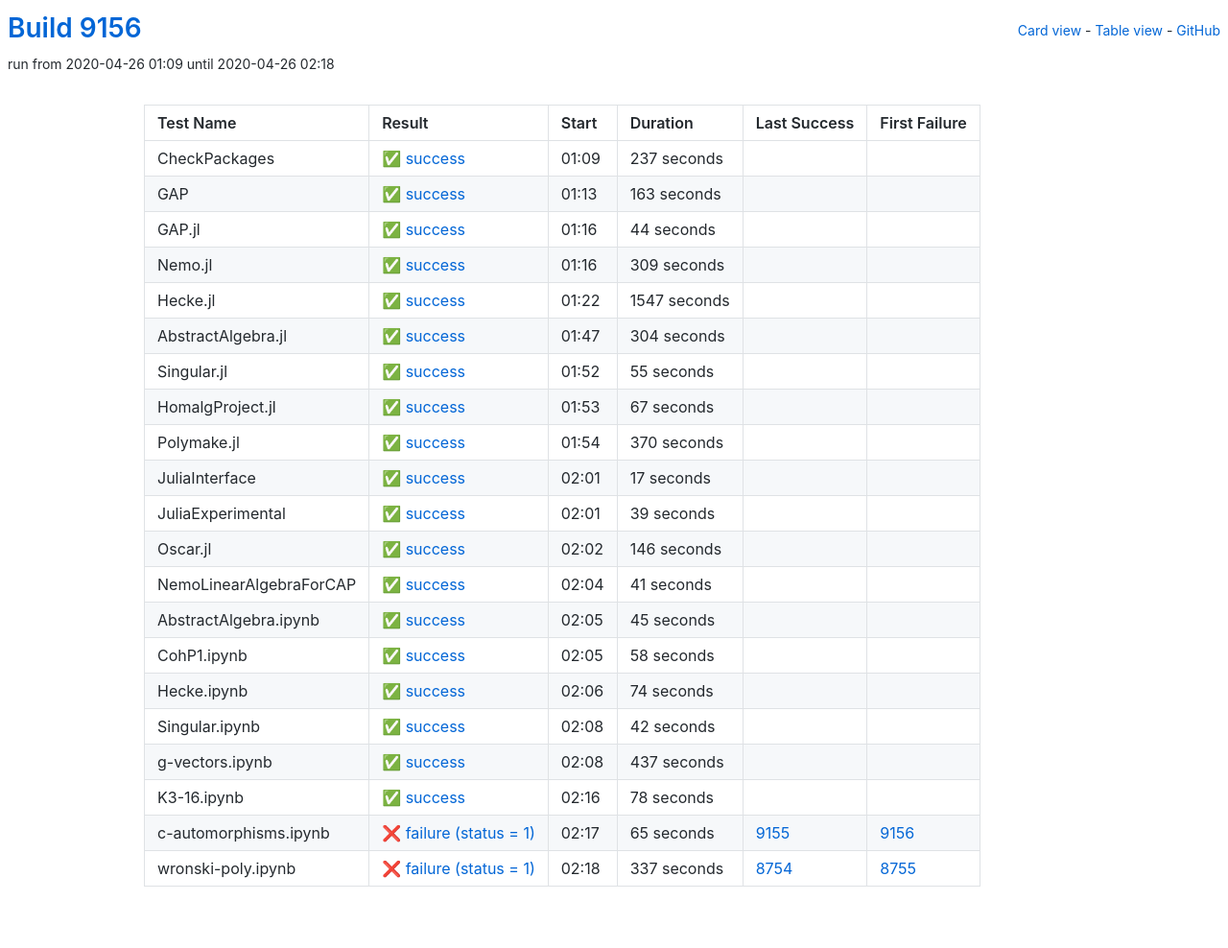
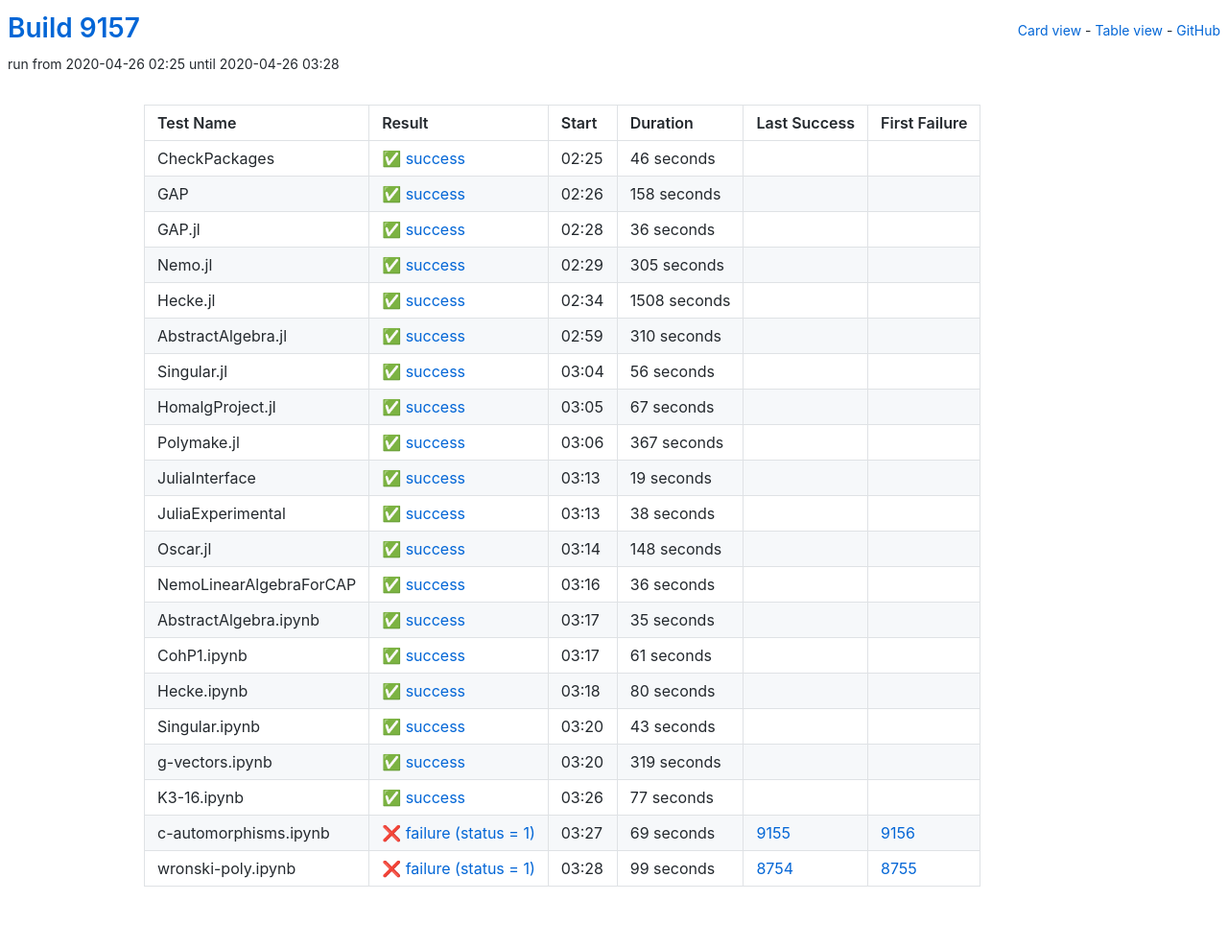
Before and after one commit to oscar-system/oscar-ci-status, a Jekyll site: the page built from table.html, in a window 1280 px wide. Shown: the whole page at 96% size. Built offline with Jekyll 4.4.1, drawn with Linux system fonts in a browser that asks for light colours.

Commit message:
Build 9157

```diff
--- a/_data/ci.yml
+++ b/_data/ci.yml
@@ -1,82 +1,82 @@
-build: 9156
-build_url: https://oscarci.mathematik.uni-kl.de/job/oscar/9156/
+build: 9157
+build_url: https://oscarci.mathematik.uni-kl.de/job/oscar/9157/
 job: oscar
 tests:
-- duration: 237
+- duration: 46
   exitcode: 0
   first_failure: false
   first_failure_url: null
   last_success: false
   last_success_url: null
-  log: https://oscarci.mathematik.uni-kl.de/job/oscar/9156/artifact/logs/build-9156/CheckPackages.log
+  log: https://oscarci.mathematik.uni-kl.de/job/oscar/9157/artifact/logs/build-9157/CheckPackages.log
   name: CheckPackages
-  start: 2020-04-26 01:09
+  start: 2020-04-26 02:25
   status: success
   success: true
-- duration: 163
+- duration: 158
   exitcode: 0
   first_failure: false
   first_failure_url: null
   last_success: false
   last_success_url: null
-  log: https://oscarci.mathematik.uni-kl.de/job/oscar/9156/artifact/logs/build-9156/GAP.log
+  log: https://oscarci.mathematik.uni-kl.de/job/oscar/9157/artifact/logs/build-9157/GAP.log
   name: GAP
-  start: 2020-04-26 01:13
+  start: 2020-04-26 02:26
   status: success
   success: true
-- duration: 44
+- duration: 36
   exitcode: 0
   first_failure: false
   first_failure_url: null
   last_success: false
   last_success_url: null
-  log: https://oscarci.mathematik.uni-kl.de/job/oscar/9156/artifact/logs/build-9156/GAP.jl.log
+  log: https://oscarci.mathematik.uni-kl.de/job/oscar/9157/artifact/logs/build-9157/GAP.jl.log
   name: GAP.jl
-  start: 2020-04-26 01:16
+  start: 2020-04-26 02:28
   status: success
   success: true
-- duration: 309
+- duration: 305
   exitcode: 0
   first_failure: false
   first_failure_url: null
   last_success: false
   last_success_url: null
-  log: https://oscarci.mathematik.uni-kl.de/job/oscar/9156/artifact/logs/build-9156/Nemo.jl.log
+  log: https://oscarci.mathematik.uni-kl.de/job/oscar/9157/artifact/logs/build-9157/Nemo.jl.log
   name: Nemo.jl
-  start: 2020-04-26 01:16
+  start: 2020-04-26 02:29
   status: success
   success: true
-- duration: 1547
+- duration: 1508
   exitcode: 0
   first_failure: false
   first_failure_url: null
   last_success: false
   last_success_url: null
-  log: https://oscarci.mathematik.uni-kl.de/job/oscar/9156/artifact/logs/build-9156/Hecke.jl.log
+  log: https://oscarci.mathematik.uni-kl.de/job/oscar/9157/artifact/logs/build-9157/Hecke.jl.log
   name: Hecke.jl
-  start: 2020-04-26 01:22
+  start: 2020-04-26 02:34
   status: success
   success: true
-- duration: 304
+- duration: 310
   exitcode: 0
   first_failure: false
   first_failure_url: null
   last_success: false
   last_success_url: null
-  log: https://oscarci.mathematik.uni-kl.de/job/oscar/9156/artifact/logs/build-9156/AbstractAlgebra.jl.log
+  log: https://oscarci.mathematik.uni-kl.de/job/oscar/9157/artifact/logs/build-9157/AbstractAlgebra.jl.log
   name: AbstractAlgebra.jl
-  start: 2020-04-26 01:47
+  start: 2020-04-26 02:59
   status: success
   success: true
-- duration: 55
+- duration: 56
   exitcode: 0
   first_failure: false
   first_failure_url: null
   last_success: false
   last_success_url: null
-  log: https://oscarci.mathematik.uni-kl.de/job/oscar/9156/artifact/logs/build-9156/Singular.jl.log
+  log: https://oscarci.mathematik.uni-kl.de/job/oscar/9157/artifact/logs/build-9157/Singular.jl.log
   name: Singular.jl
-  start: 2020-04-26 01:52
+  start: 2020-04-26 03:04
   status: success
   success: true
 - duration: 67
@@ -85,151 +85,151 @@ tests:
   first_failure_url: null
   last_success: false
   last_success_url: null
-  log: https://oscarci.mathematik.uni-kl.de/job/oscar/9156/artifact/logs/build-9156/HomalgProject.jl.log
+  log: https://oscarci.mathematik.uni-kl.de/job/oscar/9157/artifact/logs/build-9157/HomalgProject.jl.log
   name: HomalgProject.jl
-  start: 2020-04-26 01:53
+  start: 2020-04-26 03:05
   status: success
   success: true
-- duration: 370
+- duration: 367
   exitcode: 0
   first_failure: false
   first_failure_url: null
   last_success: false
   last_success_url: null
-  log: https://oscarci.mathematik.uni-kl.de/job/oscar/9156/artifact/logs/build-9156/Polymake.jl.log
+  log: https://oscarci.mathematik.uni-kl.de/job/oscar/9157/artifact/logs/build-9157/Polymake.jl.log
   name: Polymake.jl
-  start: 2020-04-26 01:54
+  start: 2020-04-26 03:06
   status: success
   success: true
-- duration: 17
+- duration: 19
   exitcode: 0
   first_failure: false
   first_failure_url: null
   last_success: false
   last_success_url: null
-  log: https://oscarci.mathematik.uni-kl.de/job/oscar/9156/artifact/logs/build-9156/JuliaInterface.log
+  log: https://oscarci.mathematik.uni-kl.de/job/oscar/9157/artifact/logs/build-9157/JuliaInterface.log
   name: JuliaInterface
-  start: 2020-04-26 02:01
+  start: 2020-04-26 03:13
   status: success
   success: true
-- duration: 39
+- duration: 38
   exitcode: 0
   first_failure: false
   first_failure_url: null
   last_success: false
   last_success_url: null
-  log: https://oscarci.mathematik.uni-kl.de/job/oscar/9156/artifact/logs/build-9156/JuliaExperimental.log
+  log: https://oscarci.mathematik.uni-kl.de/job/oscar/9157/artifact/logs/build-9157/JuliaExperimental.log
   name: JuliaExperimental
-  start: 2020-04-26 02:01
+  start: 2020-04-26 03:13
   status: success
   success: true
-- duration: 146
+- duration: 148
   exitcode: 0
   first_failure: false
   first_failure_url: null
   last_success: false
   last_success_url: null
-  log: https://oscarci.mathematik.uni-kl.de/job/oscar/9156/artifact/logs/build-9156/Oscar.jl.log
+  log: https://oscarci.mathematik.uni-kl.de/job/oscar/9157/artifact/logs/build-9157/Oscar.jl.log
   name: Oscar.jl
-  start: 2020-04-26 02:02
+  start: 2020-04-26 03:14
   status: success
   success: true
-- duration: 41
+- duration: 36
   exitcode: 0
   first_failure: false
   first_failure_url: null
   last_success: false
   last_success_url: null
-  log: https://oscarci.mathematik.uni-kl.de/job/oscar/9156/artifact/logs/build-9156/NemoLinearAlgebraForCAP.log
+  log: https://oscarci.mathematik.uni-kl.de/job/oscar/9157/artifact/logs/build-9157/NemoLinearAlgebraForCAP.log
   name: NemoLinearAlgebraForCAP
-  start: 2020-04-26 02:04
+  start: 2020-04-26 03:16
   status: success
   success: true
-- duration: 45
+- duration: 35
   exitcode: 0
   first_failure: false
   first_failure_url: null
   last_success: false
   last_success_url: null
-  log: https://oscarci.mathematik.uni-kl.de/job/oscar/9156/artifact/logs/build-9156/AbstractAlgebra.ipynb.log
+  log: https://oscarci.mathematik.uni-kl.de/job/oscar/9157/artifact/logs/build-9157/AbstractAlgebra.ipynb.log
   name: AbstractAlgebra.ipynb
-  start: 2020-04-26 02:05
+  start: 2020-04-26 03:17
   status: success
   success: true
-- duration: 58
+- duration: 61
   exitcode: 0
   first_failure: false
   first_failure_url: null
   last_success: false
   last_success_url: null
-  log: https://oscarci.mathematik.uni-kl.de/job/oscar/9156/artifact/logs/build-9156/CohP1.ipynb.log
+  log: https://oscarci.mathematik.uni-kl.de/job/oscar/9157/artifact/logs/build-9157/CohP1.ipynb.log
   name: CohP1.ipynb
-  start: 2020-04-26 02:05
+  start: 2020-04-26 03:17
   status: success
   success: true
-- duration: 74
+- duration: 80
   exitcode: 0
   first_failure: false
   first_failure_url: null
   last_success: false
   last_success_url: null
-  log: https://oscarci.mathematik.uni-kl.de/job/oscar/9156/artifact/logs/build-9156/Hecke.ipynb.log
+  log: https://oscarci.mathematik.uni-kl.de/job/oscar/9157/artifact/logs/build-9157/Hecke.ipynb.log
   name: Hecke.ipynb
-  start: 2020-04-26 02:06
+  start: 2020-04-26 03:18
   status: success
   success: true
-- duration: 42
+- duration: 43
   exitcode: 0
   first_failure: false
   first_failure_url: null
   last_success: false
   last_success_url: null
-  log: https://oscarci.mathematik.uni-kl.de/job/oscar/9156/artifact/logs/build-9156/Singular.ipynb.log
+  log: https://oscarci.mathematik.uni-kl.de/job/oscar/9157/artifact/logs/build-9157/Singular.ipynb.log
   name: Singular.ipynb
-  start: 2020-04-26 02:08
+  start: 2020-04-26 03:20
   status: success
   success: true
-- duration: 437
+- duration: 319
   exitcode: 0
   first_failure: false
   first_failure_url: null
   last_success: false
   last_success_url: null
-  log: https://oscarci.mathematik.uni-kl.de/job/oscar/9156/artifact/logs/build-9156/g-vectors.ipynb.log
+  log: https://oscarci.mathematik.uni-kl.de/job/oscar/9157/artifact/logs/build-9157/g-vectors.ipynb.log
   name: g-vectors.ipynb
-  start: 2020-04-26 02:08
+  start: 2020-04-26 03:20
   status: success
   success: true
-- duration: 78
+- duration: 77
   exitcode: 0
   first_failure: false
   first_failure_url: null
   last_success: false
   last_success_url: null
-  log: https://oscarci.mathematik.uni-kl.de/job/oscar/9156/artifact/logs/build-9156/K3-16.ipynb.log
+  log: https://oscarci.mathematik.uni-kl.de/job/oscar/9157/artifact/logs/build-9157/K3-16.ipynb.log
   name: K3-16.ipynb
-  start: 2020-04-26 02:16
+  start: 2020-04-26 03:26
   status: success
   success: true
-- duration: 65
+- duration: 69
   exitcode: 1
   first_failure: 9156
   first_failure_url: https://oscarci.mathematik.uni-kl.de/job/oscar/9156/
   last_success: 9155
   last_success_url: https://oscarci.mathematik.uni-kl.de/job/oscar/9155/
-  log: https://oscarci.mathematik.uni-kl.de/job/oscar/9156/artifact/logs/build-9156/c-automorphisms.ipynb.log
+  log: https://oscarci.mathematik.uni-kl.de/job/oscar/9157/artifact/logs/build-9157/c-automorphisms.ipynb.log
   name: c-automorphisms.ipynb
-  start: 2020-04-26 02:17
+  start: 2020-04-26 03:27
   status: failure
   success: false
-- duration: 337
+- duration: 99
   exitcode: 1
   first_failure: 8755
   first_failure_url: https://oscarci.mathematik.uni-kl.de/job/oscar/8755/
   last_success: 8754
   last_success_url: https://oscarci.mathematik.uni-kl.de/job/oscar/8754/
-  log: https://oscarci.mathematik.uni-kl.de/job/oscar/9156/artifact/logs/build-9156/wronski-poly.ipynb.log
+  log: https://oscarci.mathematik.uni-kl.de/job/oscar/9157/artifact/logs/build-9157/wronski-poly.ipynb.log
   name: wronski-poly.ipynb
-  start: 2020-04-26 02:18
+  start: 2020-04-26 03:28
   status: failure
   success: false
```
Also changed, not shown: README.md.
